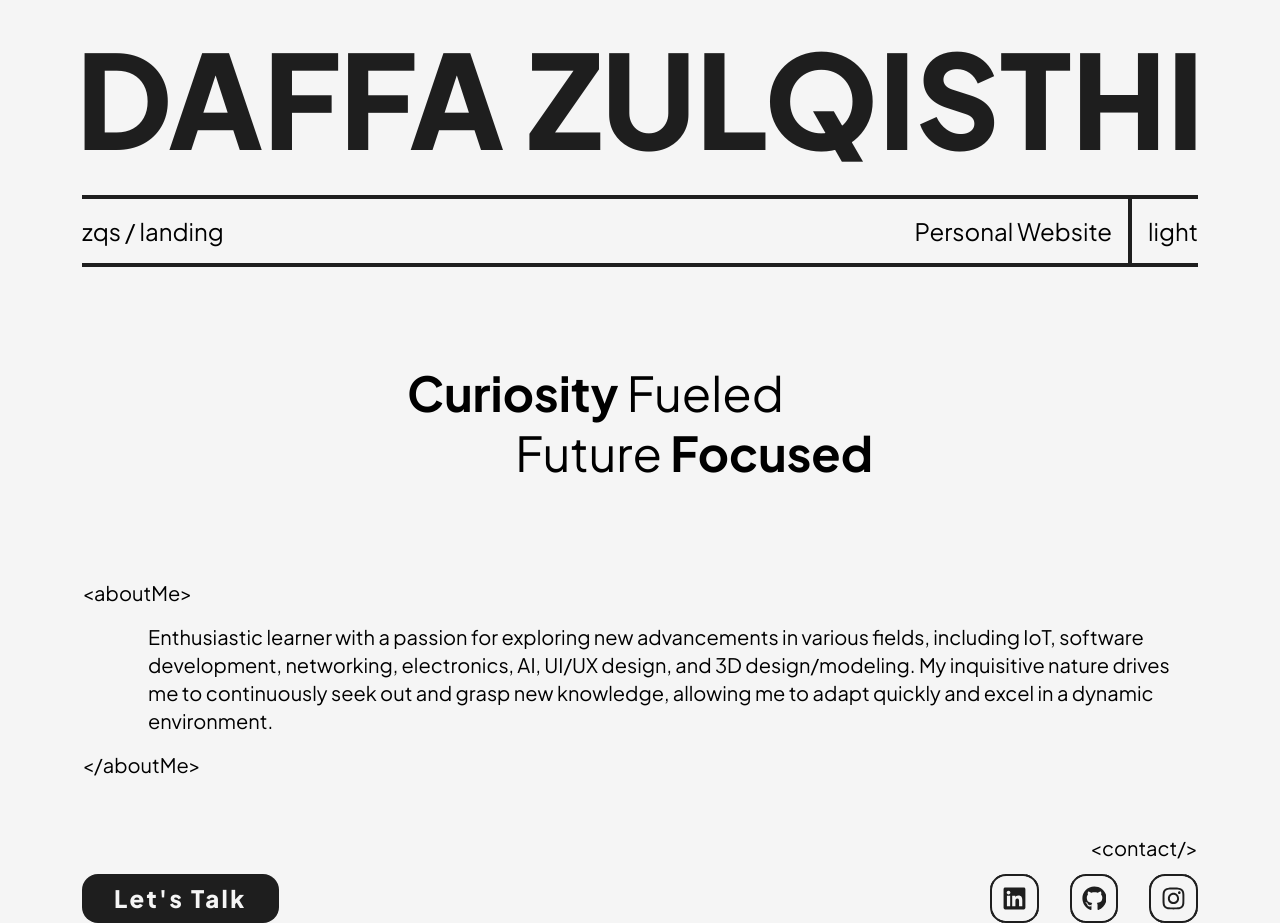
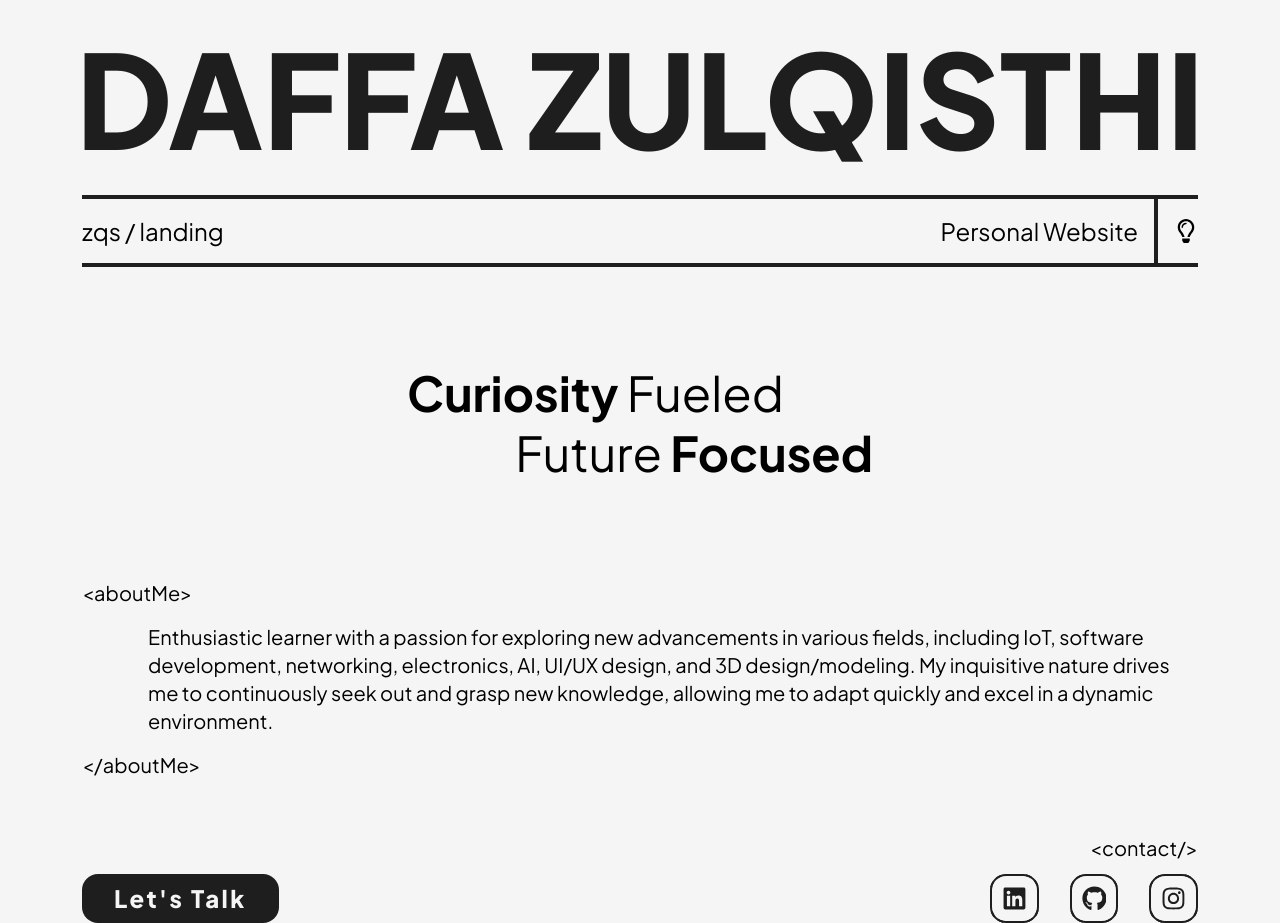
Before and after one commit to Zulqs/zqs, a Next.js app: page / in a window 1280 px wide. Built offline with nearby package versions, Linux system fonts and the light colour scheme.

Commit message:
Add next-themes package and implement dark mode toggle in navbar component

```diff
--- a/package.json
+++ b/package.json
@@ -10,6 +10,7 @@
   },
   "dependencies": {
     "next": "14.1.3",
+    "next-themes": "^0.3.0",
     "react": "^18",
     "react-dom": "^18",
     "react-icons": "^5.0.1"
--- a/src/app/page.tsx
+++ b/src/app/page.tsx
@@ -1,5 +1,6 @@
 import Image from "next/image";
 import { Plus_Jakarta_Sans } from "next/font/google";
+import { ThemeProvider } from "next-themes";
 import Header from "@/components/header";
 import Navbar from "@/components/navbar";
 import Hero from "@/components/hero";
@@ -9,10 +10,12 @@ const pjSans = Plus_Jakarta_Sans({
 
 export default function Home() {
   return (
-    <main className={pjSans.className}>
-        <Header/>
-        <Navbar/>
-        <Hero/>
-    </main>
+      <main  className={pjSans.className}>
+        <ThemeProvider defaultTheme="system" attribute="class">
+          <Header/>
+          <Navbar/>
+          <Hero/>
+        </ThemeProvider>
+      </main>
   );
 }
--- a/src/components/navbar.tsx
+++ b/src/components/navbar.tsx
@@ -1,7 +1,13 @@
 "use client";
 import React, { useEffect, useState } from 'react';
+import { useTheme } from 'next-themes';
+import {
+        FaLightbulb,
+        FaRegLightbulb
+} from 'react-icons/fa';
 
 const Navbar = () => {
+    const { resolvedTheme, theme, setTheme } = useTheme();
     const [isSticky, setIsSticky] = useState(false);
     useEffect(() => {
         const handleScroll = () => {
@@ -25,7 +31,11 @@ const Navbar = () => {
                 <div className='flex flex-row'>
                     <p className='text-2xl py-4'>Personal Website</p>
                     <div className='mx-4 border-l-4 border-blck'></div>
-                    <button className='text-2xl py-4'>light</button>
+                    <button
+                    onClick={() => setTheme(resolvedTheme === 'dark' ? 'light' : 'dark')}
+                    className='text-2xl py-4'>
+                        {theme === 'light' ? <FaLightbulb /> : <FaRegLightbulb />}
+                    </button>
                 </div>
             </div>
         </nav>
--- a/tailwind.config.ts
+++ b/tailwind.config.ts
@@ -6,6 +6,7 @@ const config: Config = {
     "./src/components/**/*.{js,ts,jsx,tsx,mdx}",
     "./src/app/**/*.{js,ts,jsx,tsx,mdx}",
   ],
+  darkMode:"class",
   theme: {
     extend: {
       colors: {
```
Also changed, not shown: 1 other file (tests, documents, lock files or other folders).
